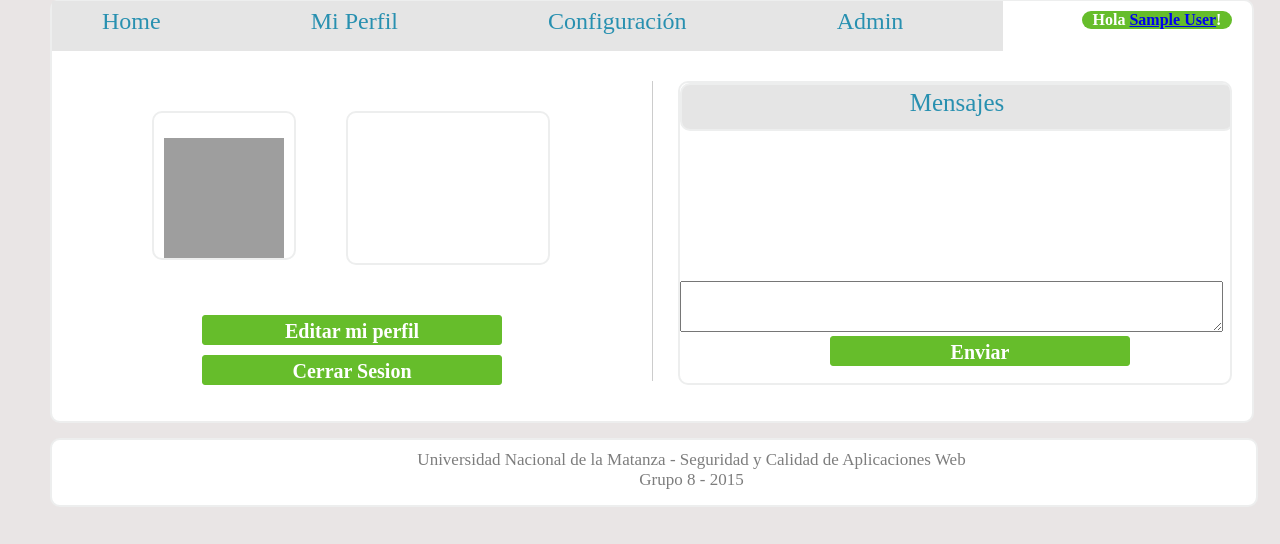
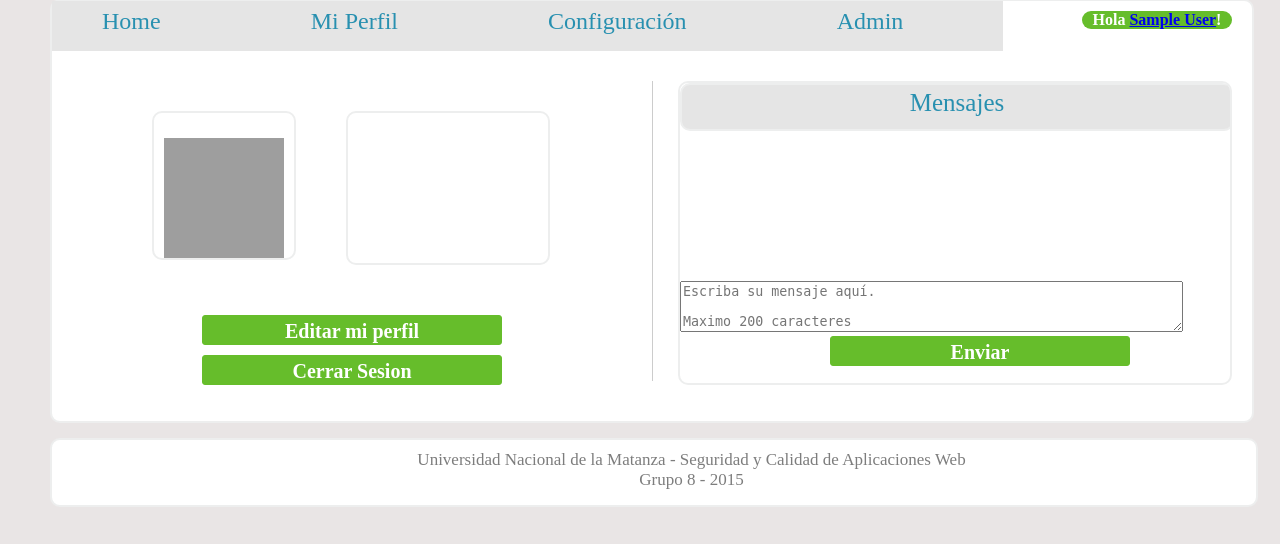
Before and after one commit to gustavo-albornoz/Tp-Seguridad-Mimuro, a PHP site: page /paginas/perfil.php?p=1 in a window 1280 px wide. Shown: the part 111-655 px from the top of the page. Run offline with PHP 8.4, Linux system fonts and the light colour scheme; the visitor is signed in with stand-in values (Sample User, id 1); data that the repository does not hold is empty; grey boxes are pictures that could not be loaded.

Commit message:
Cambio 21/09 - Perfil

```diff
--- a/paginas/perfil.php
+++ b/paginas/perfil.php
@@ -188,7 +188,10 @@ error_reporting(0);
 										</div>
 										<div class="escribir">
 											<form method="post" action="envio-msj.php" name="busqueda">
-												<textarea id="mensaje" name="mensaje" rows="3" cols="65" maxlength="300"></textarea>
+                                                <textarea id="mensaje" name="mensaje" placeholder="Escriba su mensaje aqu&iacute;.
+                                                	Maximo 200 caracteres" rows="3" cols="60" onkeypress="return limita(this,event,200)"
+                                                	onkeyup="cuenta(this,event,200,'contador')"></textarea>
+                                                <span id="contador"></span>
                                                 <input type="hidden" id="receptor" name="receptor" value="<?php echo $perf;?>"/>
                                                 <input type="submit" id="botonsend" name="enviar" value="Enviar"/></form>
 										</div>
@@ -261,7 +264,10 @@ error_reporting(0);
 										</div>
 										<div class="escribir">
 											<form method="post" action="envio-msj.php" name="busqueda">
-												<textarea id="mensaje" name="mensaje" rows="3" cols="65" maxlength="300"></textarea>
+                                                <textarea id="mensaje" name="mensaje" placeholder="Escriba su mensaje aqu&iacute;.
+                                                	Maximo 200 caracteres" rows="3" cols="60" onkeypress="return limita(this,event,200)"
+                                                	onkeyup="cuenta(this,event,200,'contador')"></textarea>
+                                                <span id="contador"></span>
                                                 <input type="hidden" id="receptor" name="receptor" value="<?php echo $perf;?>"/>
                                                 <input type="submit" id="botonsend" name="enviar" value="Enviar"/></form>
 										</div>
@@ -376,7 +382,10 @@ error_reporting(0);
 										</div>
 										<div class="escribir">
 											<form method="post" action="envio-msj.php" name="busqueda">
-												<textarea id="mensaje" name="mensaje" rows="3" cols="65" maxlength="300"></textarea>
+                                                <textarea id="mensaje" name="mensaje" placeholder="Escriba su mensaje aqu&iacute;.
+                                                	Maximo 200 caracteres" rows="3" cols="60" onkeypress="return limita(this,event,200)"
+                                                	onkeyup="cuenta(this,event,200,'contador')"></textarea>
+                                                <span id="contador"></span>
                                                 <input type="hidden" id="receptor" name="receptor" value="<?php echo $perf;?>"/>
                                                 <input type="submit" id="botonsend" name="enviar" value="Enviar"/></form>
 										</div>
@@ -406,8 +415,11 @@ error_reporting(0);
 										</div>
 										<div class="escribir">
 											<form method="post" action="envio-msj.php" name="busqueda">
-												<textarea id="mensaje" name="mensaje" rows="3" cols="65" maxlength="300"></textarea>
-												<input type="hidden" id="receptor" name="receptor" value="<?php echo $id;?>"/>
+                                                <textarea id="mensaje" name="mensaje" placeholder="Escriba su mensaje aqu&iacute;.
+                                                	Maximo 200 caracteres" rows="3" cols="60" onkeypress="return limita(this,event,200)"
+                                                	onkeyup="cuenta(this,event,200,'contador')"></textarea>
+                                                <span id="contador"></span>
+                                                <input type="hidden" id="receptor" name="receptor" value="<?php echo $perf;?>"/>
                                                 <input type="submit" id="botonsend" name="enviar" value="Enviar"/></form>
 										</div>
 								<?php
@@ -484,7 +496,10 @@ error_reporting(0);
 										</div>
 										<div class="escribir">
 											<form method="post" action="envio-msj.php" name="busqueda">
-												<textarea id="mensaje" name="mensaje" rows="3" cols="65" maxlength="300"></textarea>
+                                                <textarea id="mensaje" name="mensaje" placeholder="Escriba su mensaje aqu&iacute;.
+                                                	Maximo 200 caracteres" rows="3" cols="60" onkeypress="return limita(this,event,200)"
+                                                	onkeyup="cuenta(this,event,200,'contador')"></textarea>
+                                                <span id="contador"></span>
                                                 <input type="hidden" id="receptor" name="receptor" value="<?php echo $perf;?>"/>
                                                 <input type="submit" id="botonsend" name="enviar" value="Enviar"/></form>
 										</div>
@@ -543,7 +558,10 @@ error_reporting(0);
 										</div>
 										<div class="escribir">
 											<form method="post" action="envio-msj.php" name="busqueda">
-												<textarea id="mensaje" name="mensaje" rows="3" cols="65" maxlength="300"></textarea>
+                                                <textarea id="mensaje" name="mensaje" placeholder="Escriba su mensaje aqu&iacute;.
+                                                	Maximo 200 caracteres" rows="3" cols="60" onkeypress="return limita(this,event,200)"
+                                                	onkeyup="cuenta(this,event,200,'contador')"></textarea>
+                                                <span id="contador"></span>
                                                 <input type="hidden" id="receptor" name="receptor" value="<?php echo $perf;?>"/>
                                                 <input type="submit" id="botonsend" name="enviar" value="Enviar"/></form>
 										</div>
```
Lines whose indentation alone changed are shown as unchanged.
